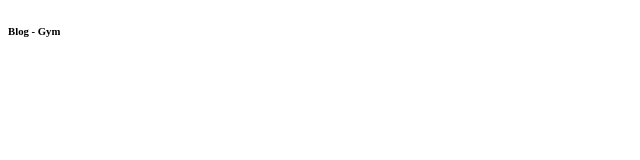
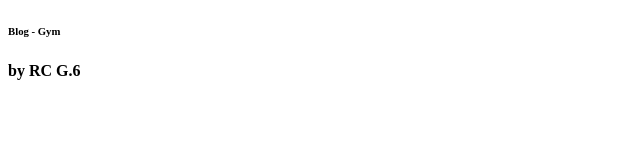
Before and after one commit to cbugeau/Blog-Gym, a plain HTML site: page index.html in a window 1280 px wide. Shown: the full height of the page, 0-640 px from the left. Drawn offline with Linux system fonts and the light colour scheme.

Commit message:
agregue un H4

```diff
--- a/index.html
+++ b/index.html
@@ -8,5 +8,6 @@
 </head>
 <body>
   <H6>Blog - Gym</H6>
+  <h4>by RC G.6</h4>
 </body>
 </html>
```
